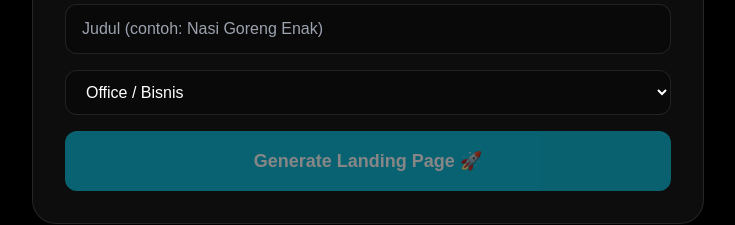
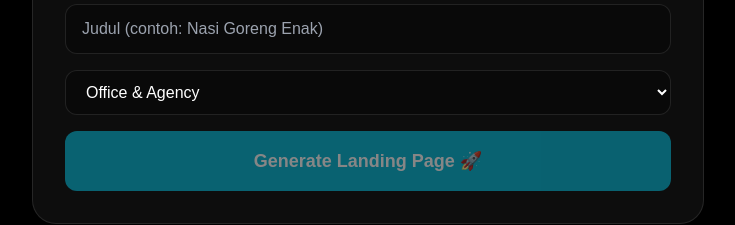
Before and after one commit to yogadewi2014-droid/landingpage1frnt, a Next.js app in the folder web/: page /dashboard in a window 1280 px wide. Shown: the part 253-478 px from the top of the page, without its empty margins (272-1007 px from the left). Built offline with nearby package versions, Linux system fonts and the light colour scheme; no server answers.

Commit message:
Update page.tsx

```diff
--- a/web/app/dashboard/page.tsx
+++ b/web/app/dashboard/page.tsx
@@ -160,11 +160,12 @@ export default function Dashboard() {
               }
               className="mb-4 w-full rounded-xl border border-white/10 bg-black/30 px-4 py-3 text-white outline-none focus:border-cyan-400"
             >
-              <option value="office">Office / Bisnis</option>
-              <option value="restaurant">Restaurant</option>
-              <option value="product">Produk</option>
-              <option value="affiliate">Affiliate</option>
-              <option value="personal">Personal Branding</option>
+<option value="affiliate">Affiliate TikTok</option>
+<option value="restaurant">Restaurant & Cafe</option>
+<option value="personal">Personal Branding</option>
+<option value="office">Office & Agency</option>
+<option value="product">Produk Digital</option>
+<option value="mini-shop">AI Toko Mini</option>
             </select>
 
             <button
```
